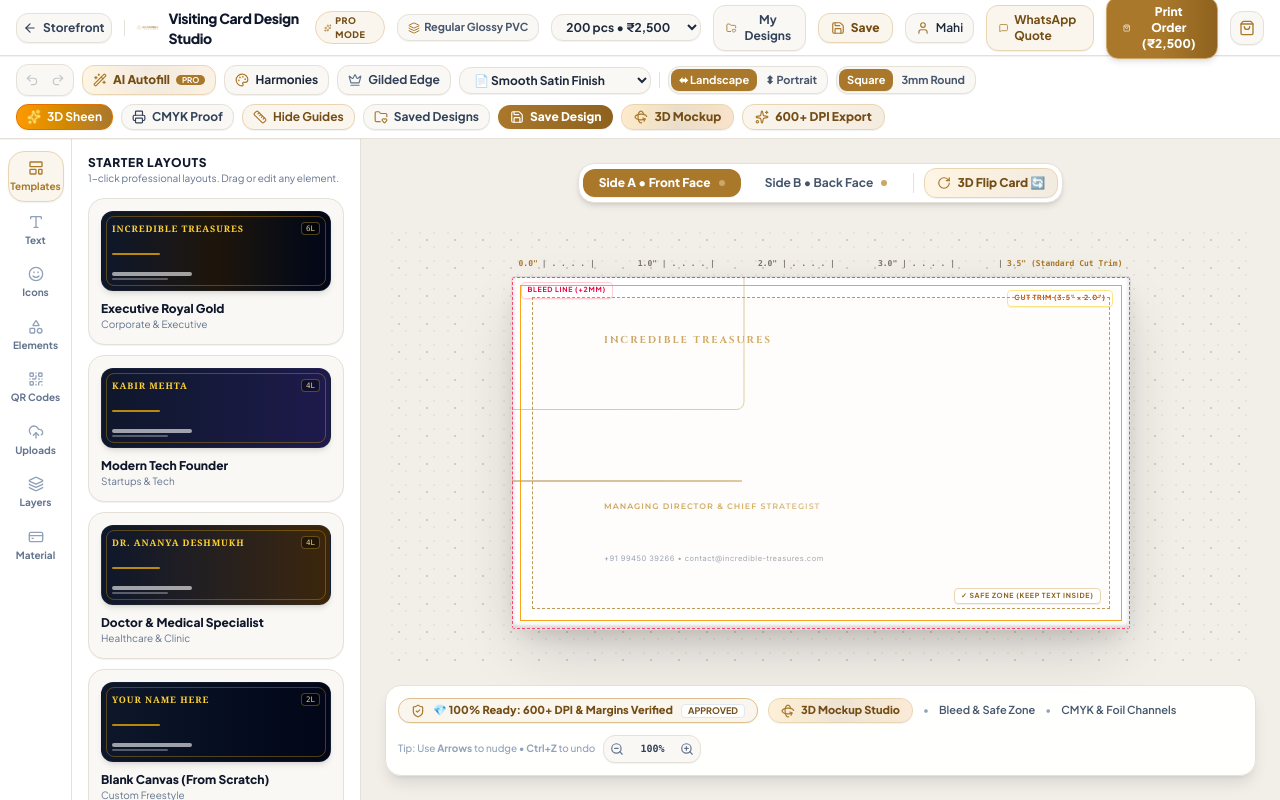
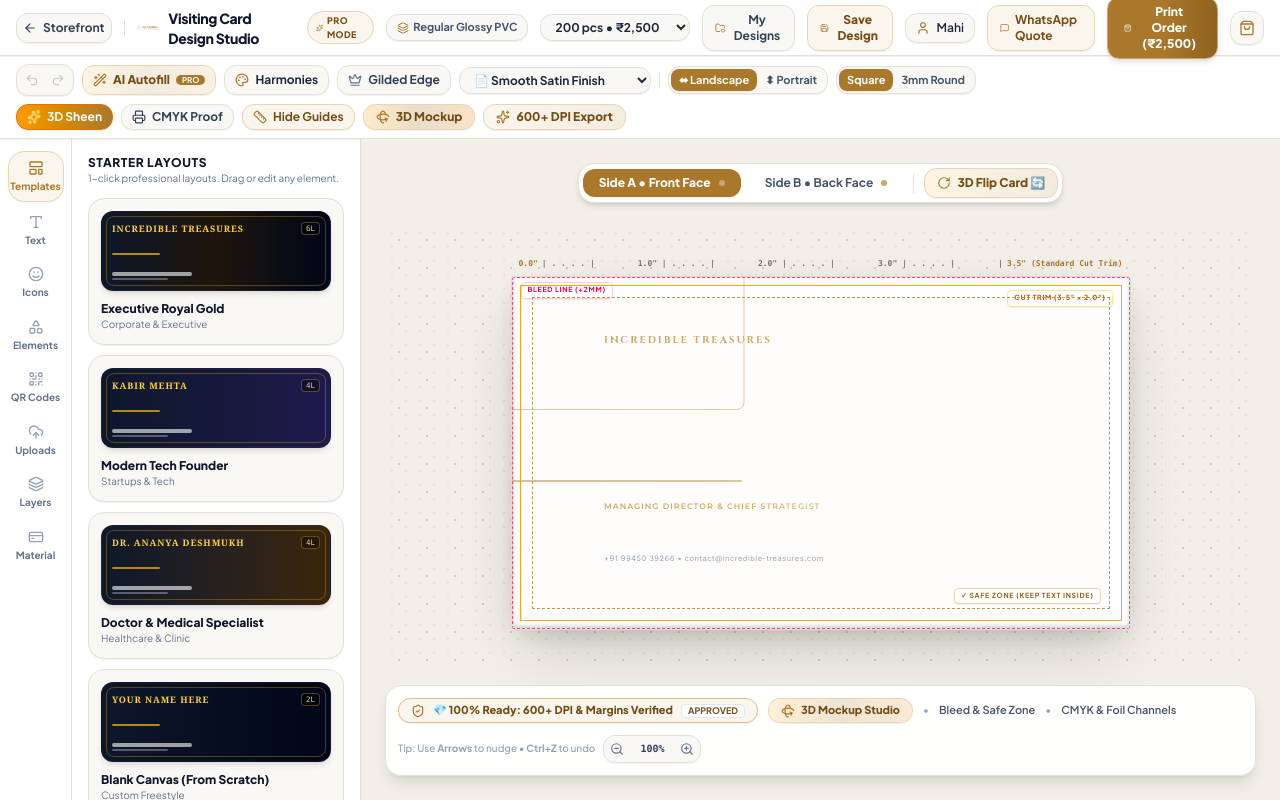
Before and after one commit to priyanshushekhar1319/incredible-treasures, a Next.js app: page /studio in a window 1280 px wide. Built offline with nearby package versions, Linux system fonts and the light colour scheme; a web font is replaced by a local one.

Commit message:
fix: remove duplicate toolbar save buttons and remove milestone badges

```diff
--- a/src/app/studio/page.tsx
+++ b/src/app/studio/page.tsx
@@ -1201,7 +1201,7 @@ export default function VisitingCardStudioCanvaPage() {
             title="Save Design to Cloud (Database & Local Backup)"
           >
             <Save className="w-3.5 h-3.5 text-[#A9782B]" />
-            <span>Save</span>
+            <span>Save Design</span>
           </button>
 
           {/* Customer Account Avatar Pill */}
@@ -1326,8 +1326,6 @@ export default function VisitingCardStudioCanvaPage() {
         isCmykSoftProof={isCmykSoftProof}
         onToggleCmykSoftProof={() => setIsCmykSoftProof(!isCmykSoftProof)}
         onOpen3DMockup={() => setIs3DMockupModalOpen(true)}
-        onOpenSaveModal={() => setIsSaveModalOpen(true)}
-        onOpenSavedDesignsModal={() => setIsSavedDesignsModalOpen(true)}
       />
 
       {/* ========================================================= */}
--- a/src/components/canva-studio/CanvaToolbar.tsx
+++ b/src/components/canva-studio/CanvaToolbar.tsx
@@ -40,8 +40,6 @@ import {
   ShieldCheck,
   Printer,
   Rotate3d,
-  Save,
-  FolderHeart,
 } from "lucide-react";
 import { calculateImageDpi } from "./dpiUtils";
 
@@ -93,10 +91,6 @@ interface Props {
   isCmykSoftProof?: boolean;
   onToggleCmykSoftProof?: () => void;
   onOpen3DMockup?: () => void;
-
-  // Day 16 Design State Persistence
-  onOpenSaveModal?: () => void;
-  onOpenSavedDesignsModal?: () => void;
 }
 
 const FONTS = [
@@ -155,8 +149,6 @@ export const CanvaToolbar: React.FC<Props> = ({
   isCmykSoftProof = false,
   onToggleCmykSoftProof,
   onOpen3DMockup,
-  onOpenSaveModal,
-  onOpenSavedDesignsModal,
 }) => {
   const [isHarmoniesOpen, setIsHarmoniesOpen] = useState<boolean>(false);
   const [isEnhancingImage, setIsEnhancingImage] = useState<boolean>(false);
@@ -1132,31 +1124,6 @@ export const CanvaToolbar: React.FC<Props> = ({
               <span>{showGuides ? "Hide Guides" : "Show Guides"}</span>
             </button>
 
-            {/* Day 16: Cloud State Persistence Actions */}
-            {onOpenSavedDesignsModal && (
-              <button
-                type="button"
-                onClick={onOpenSavedDesignsModal}
-                className="px-2.5 py-1 rounded-xl font-bold bg-[#FAF8F5] hover:bg-[#FAF6EE] text-slate-700 hover:text-[#734D15] border border-[#E5E0D8] hover:border-[#EAD5B3] transition flex items-center gap-1.5 shadow-2xs cursor-pointer text-xs"
-                title="Browse My Saved Designs Library"
-              >
-                <FolderHeart className="w-3.5 h-3.5 text-[#A9782B]" />
-                <span className="hidden sm:inline">Saved Designs</span>
-              </button>
-            )}
-
-            {onOpenSaveModal && (
-              <button
-                type="button"
-                onClick={onOpenSaveModal}
-                className="px-3 py-1 rounded-xl font-black bg-gradient-to-r from-[#A9782B] to-[#8E621E] hover:from-[#8E621E] hover:to-[#734D15] text-white shadow-xs transition flex items-center gap-1.5 cursor-pointer text-xs"
-                title="Save Design to Cloud (Database & Local Backup)"
-              >
-                <Save className="w-3.5 h-3.5 text-white" />
-                <span>Save Design</span>
-              </button>
-            )}
-
             {/* Interactive 3D Mockup Studio Modal Trigger */}
             {onOpen3DMockup && (
               <button
--- a/src/components/canva-studio/SaveDesignModal.tsx
+++ b/src/components/canva-studio/SaveDesignModal.tsx
@@ -160,9 +160,9 @@ export const SaveDesignModal: React.FC<Props> = ({
             </div>
             <div>
               <h3 className="text-base font-black text-slate-900 tracking-tight flex items-center gap-2">
-                Save Design to Cloud
+                Save Design
                 <span className="text-[10px] font-bold text-[#734D15] bg-[#FAF6EE] px-2 py-0.5 rounded-full border border-[#EAD5B3]">
-                  DAY 16 READY
+                  CLOUD BACKUP
                 </span>
               </h3>
               <p className="text-xs text-slate-500 font-medium">
--- a/src/components/studio/CardQrAndShapesOverlay.tsx
+++ b/src/components/studio/CardQrAndShapesOverlay.tsx
@@ -248,7 +248,7 @@ export const CardQrAndShapesOverlay: React.FC<Props> = ({
           className={`absolute ${getPositionClass(
             qrConfig.position
           )} z-20 pointer-events-auto flex flex-col items-center group cursor-pointer transition-all hover:scale-105`}
-          title={`Day 10 Live ${qrConfig.type.toUpperCase()} QR Code • Scannable via real smartphone camera`}
+          title={`Live ${qrConfig.type.toUpperCase()} QR Code • Scannable via real smartphone camera`}
         >
           <div
             className="p-1 rounded-xl shadow-md border transition-all"
--- a/src/components/studio/Day10StudioControls.tsx
+++ b/src/components/studio/Day10StudioControls.tsx
@@ -174,7 +174,7 @@ export const Day10StudioControls: React.FC<Props> = ({
           </div>
         </div>
         <span className="text-xs font-bold text-[#734D15] bg-[#FAF6EE] px-2.5 py-0.5 rounded-full border border-[#EAD5B3] shrink-0 self-start sm:self-auto">
-          Day 10 Studio Engine
+          VECTOR & QR ENGINE
         </span>
       </div>
 
```
